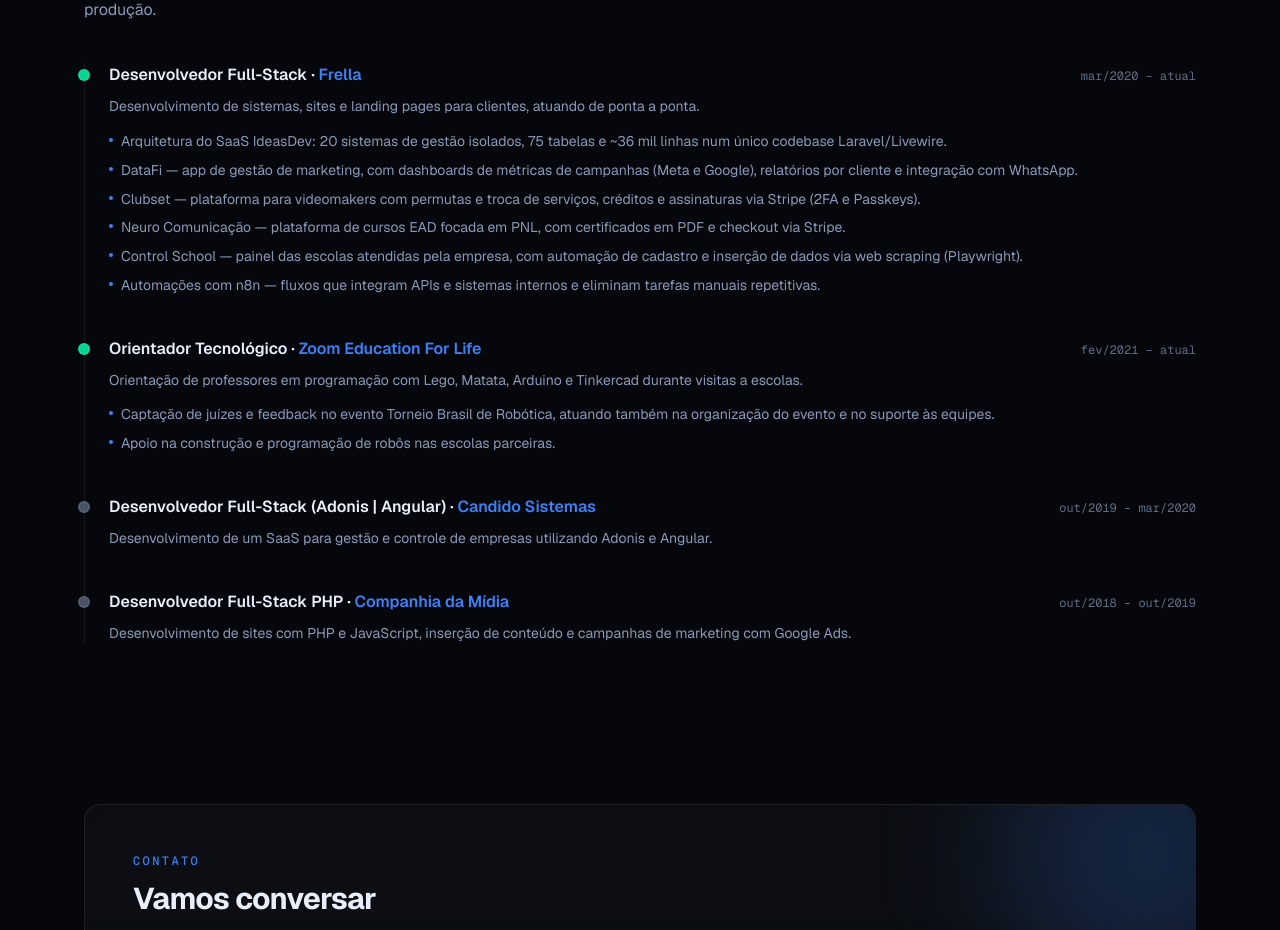
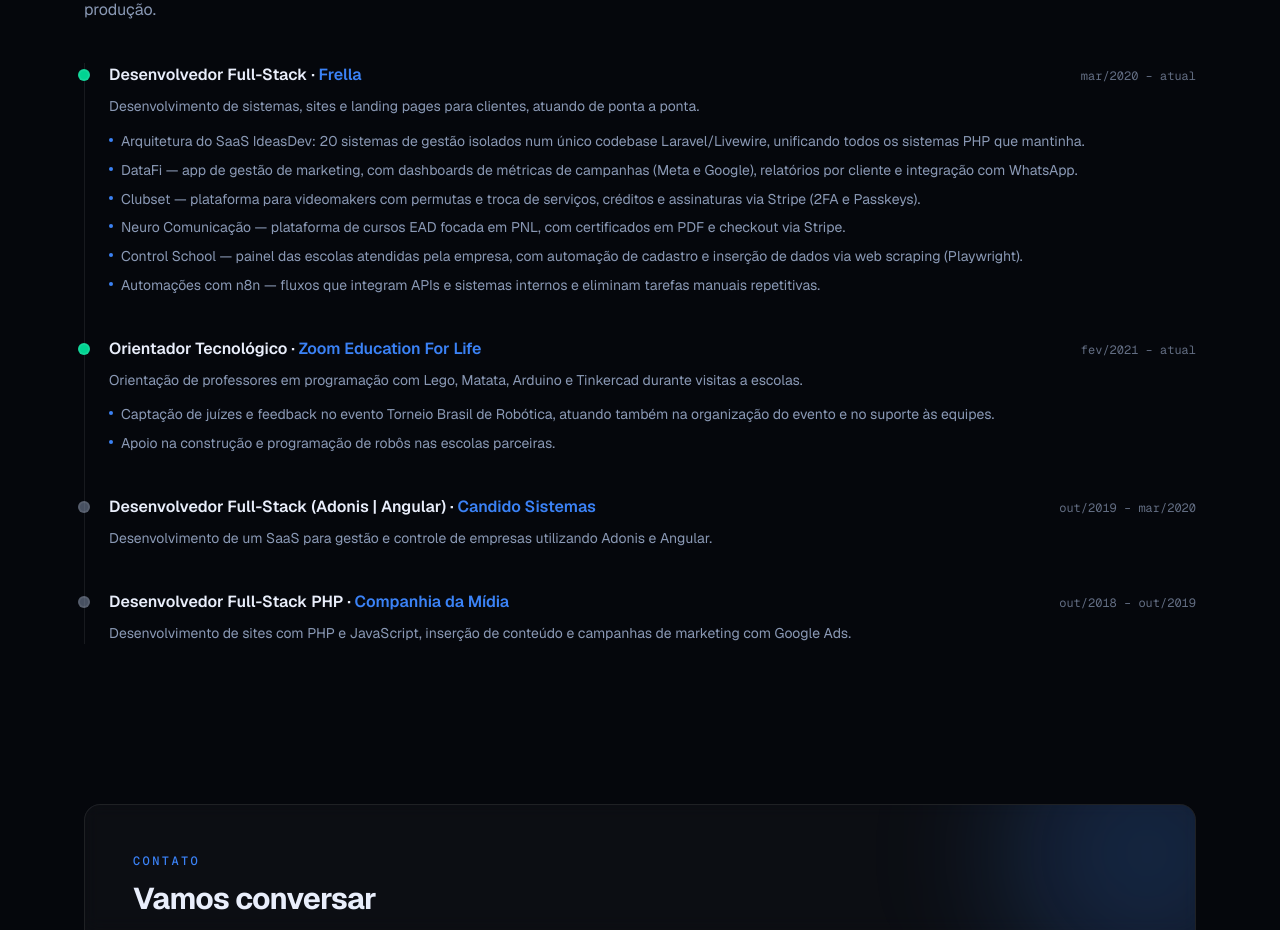
Before and after one commit to LucasCastro100/portfolio-lucas, a Next.js app: page / in a window 1280 px wide. Shown: the part 6520-7450 px from the top of the page. Built offline with nearby package versions, Linux system fonts and the light colour scheme.

Commit message:
chore(conteudo): remove metricas de tabelas/linhas do destaque do IdeasDev

```diff
--- a/src/data/profile.ts
+++ b/src/data/profile.ts
@@ -55,7 +55,7 @@
     description:
       "Desenvolvimento de sistemas, sites e landing pages para clientes, atuando de ponta a ponta.",
     highlights: [
-      "Arquitetura do SaaS IdeasDev: 20 sistemas de gestão isolados, 75 tabelas e ~36 mil linhas num único codebase Laravel/Livewire.",
+      "Arquitetura do SaaS IdeasDev: 20 sistemas de gestão isolados num único codebase Laravel/Livewire, unificando todos os sistemas PHP que mantinha.",
       "DataFi — app de gestão de marketing, com dashboards de métricas de campanhas (Meta e Google), relatórios por cliente e integração com WhatsApp.",
       "Clubset — plataforma para videomakers com permutas e troca de serviços, créditos e assinaturas via Stripe (2FA e Passkeys).",
       "Neuro Comunicação — plataforma de cursos EAD focada em PNL, com certificados em PDF e checkout via Stripe.",
```
